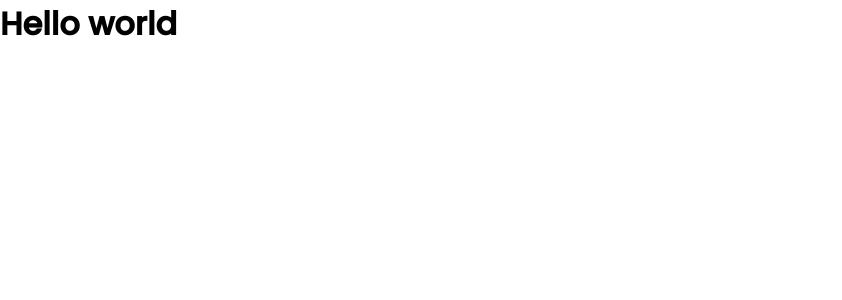
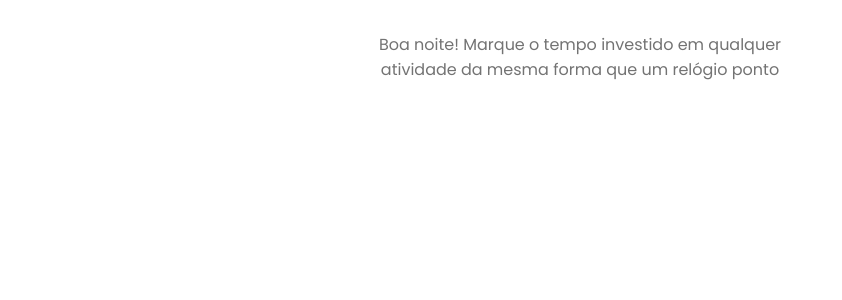
Before and after one commit to gabriel23052/bateponto, a React (Vite) app: page / in a window 1280 px wide. Shown: the top 300 px of the page, without its empty margins (0-842 px from the left). Built offline with nearby package versions, Linux system fonts and the light colour scheme.

Commit message:
Adiciona o componente <Greeting />
- Implementa o componente <Greeting />, retorna um texto de saudação dinâmico

```diff
--- /dev/null
+++ b/src/components/App.module.css
@@ -0,0 +1,5 @@
+.container {
+  width: min(100%, 600px);
+  margin: 0 auto;
+  padding: var(--px32) var(--px16);
+}
--- a/src/components/App.tsx
+++ b/src/components/App.tsx
@@ -1,5 +1,16 @@
+import Greeting from "./Greeting";
+
+import classes from "./App.module.css";
+
+/**
+ * Container da aplicação
+ */
 const App = () => {
-  return <h1>Hello world</h1>;
+  return (
+    <main className={classes.container}>
+      <Greeting />
+    </main>
+  );
 };
 
 export default App;
--- /dev/null
+++ b/src/components/Greeting.module.css
@@ -0,0 +1,4 @@
+.greeting {
+  max-width: 28rem; /* 448px */
+  text-align: center;
+}
--- /dev/null
+++ b/src/components/Greeting.tsx
@@ -0,0 +1,26 @@
+import classes from "./Greeting.module.css";
+
+/**
+ * Texto de saudação dinâmico, vária conforme horário do dia
+ */
+const Greeting = () => {
+  const getDynamicGreeting = () => {
+    const hour = new Date().getHours();
+    return hour < 5
+      ? "Boa madrugada"
+      : hour < 12
+      ? "Bom dia"
+      : hour < 18
+      ? "Boa tarde"
+      : "Boa noite";
+  };
+
+  return (
+    <p className={`neutral-darkgray primary-default ${classes.greeting}`}>
+      {getDynamicGreeting()}! Marque o tempo investido em qualquer atividade da
+      mesma forma que um relógio ponto
+    </p>
+  );
+};
+
+export default Greeting;
```
Also changed, not shown: package.json (line endings or trailing spaces).
